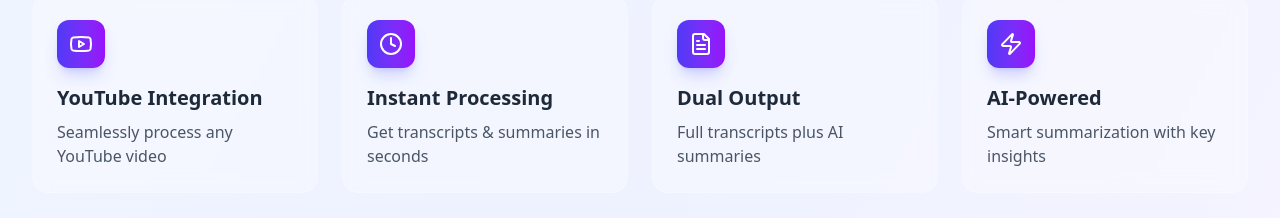
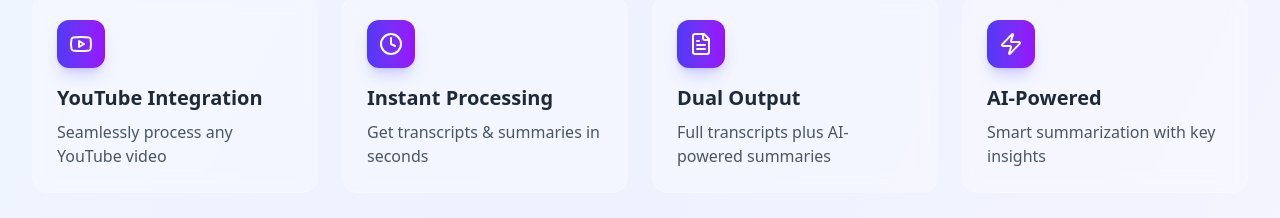
Before and after one commit to samar-abbas-786/Transcriptify, a React (Vite) app in the folder client/: page / in a window 1280 px wide. Shown: the part 1100-1318 px from the top of the page. Built offline with nearby package versions, Linux system fonts and the light colour scheme; what @react-pdf/renderer would draw is missing.

Commit message:
addd animatione

```diff
--- a/client/src/App.jsx
+++ b/client/src/App.jsx
@@ -70,7 +70,7 @@ const App = () => {
     {
       icon: <FileText className="w-6 h-6" />,
       title: "Dual Output",
-      desc: "Full transcripts plus AI summaries",
+      desc: "Full transcripts plus AI-powered summaries",
     },
     {
       icon: <Zap className="w-6 h-6" />,
```
